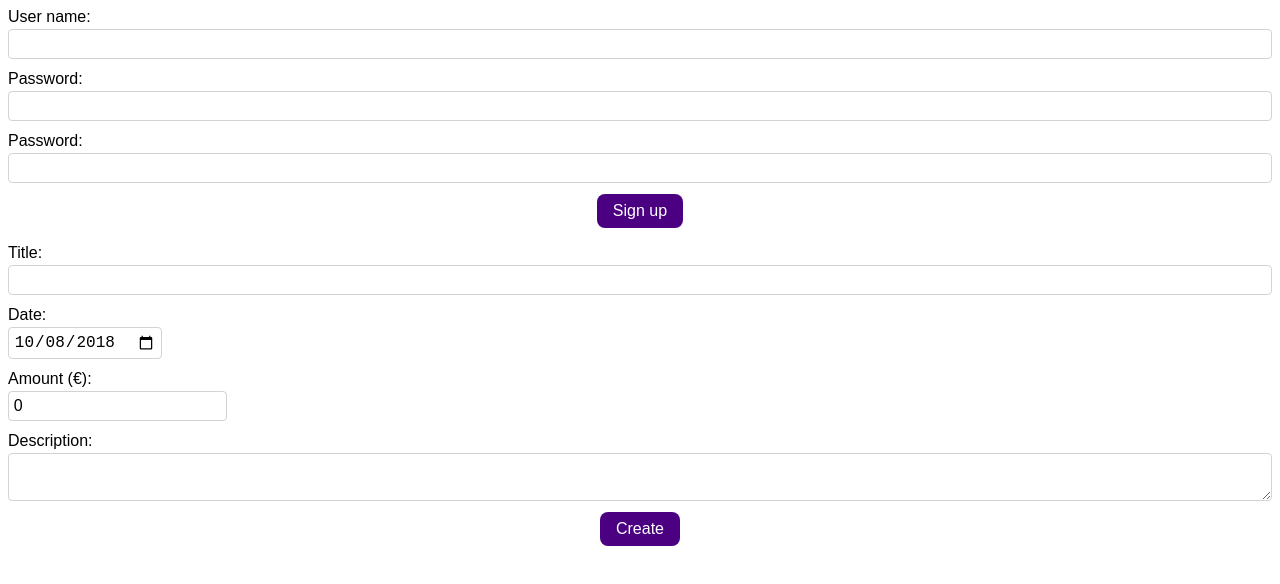
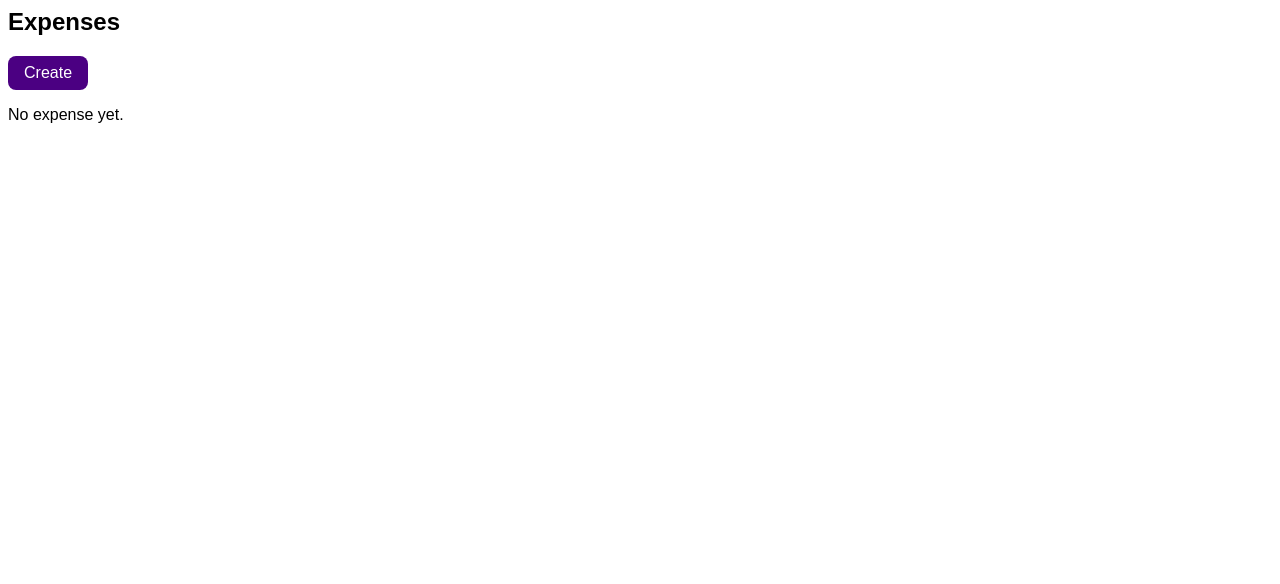
Before and after one commit to scastiel/livre-react-exemples, a React (Vite) app in the folder 04-form-routing-auth/: page / in a window 1280 px wide. Shown: the top 584 px of the page. Built offline with nearby package versions, Linux system fonts and the light colour scheme.

Commit message:
Amélioration exemple formulaire

```diff
--- a/04-form-routing-auth/public/style.css
+++ b/04-form-routing-auth/public/style.css
@@ -8,14 +8,24 @@ form {
   flex-direction: column;
 }
 
-form button {
+button {
   padding: 0.5em 1em;
+  margin-right: 0.5em;
   align-self: center;
   font-size: 1em;
+  border-style: none;
+  border-radius: 0.5em;
+  background-color: whitesmoke;
+}
+
+button.primary {
   background-color: indigo;
   color: white;
-  border-style: none;
-  border-radius: 0.5em;
+}
+
+li button {
+  font-size: small;
+  margin-right: 1em;
 }
 
 form label {
--- a/04-form-routing-auth/src/components/App.js
+++ b/04-form-routing-auth/src/components/App.js
@@ -1,36 +1,91 @@
-import React, { Component } from 'react'
+import React, { Component, Fragment } from 'react'
 import ExpenseForm from './ExpenseForm'
-import SignUpForm from './SignUpForm'
 
 class App extends Component {
   state = {
     expenses: [],
-    nextExpenseId: 0
+    nextExpenseId: 0,
+    isCreatingExpense: false,
+    currentlyEditedExpense: null
   }
-  createExpense = (expense, callback) => {
+  showCreationForm = () => {
+    this.setState({ isCreatingExpense: true })
+  }
+  createExpense = expenseInfos => {
     this.setState({
       expenses: [
-        { id: this.state.nextExpenseId, ...expense },
+        { id: this.state.nextExpenseId, ...expenseInfos },
         ...this.state.expenses
       ],
-      nextExpenseId: this.state.nextExpenseId + 1
+      nextExpenseId: this.state.nextExpenseId + 1,
+      isCreatingExpense: false
     })
-    callback()
+  }
+  showEditionForm = expense => {
+    this.setState({ currentlyEditedExpense: expense })
+  }
+  updateExpense = expenseInfos => {
+    const { expenses } = this.state
+    const expenseIndex = expenses.findIndex(e => e.id === expenseInfos.id)
+    const expensesBefore = expenses.slice(0, expenseIndex)
+    const expensesAfter = expenses.slice(expenseIndex + 1)
+    this.setState({
+      expenses: [...expensesBefore, expenseInfos, ...expensesAfter],
+      currentlyEditedExpense: null
+    })
+  }
+  onCreateExpenseCancel = () => {
+    this.setState({ isCreatingExpense: false })
+  }
+  onUpdateExpenseCancel = () => {
+    this.setState({ currentlyEditedExpense: null })
   }
   render() {
+    if (this.state.isCreatingExpense) {
       return (
-      <div>
-        <SignUpForm />
-        <ExpenseForm onSubmit={this.createExpense} />
+        <Fragment>
+          <h2>Create a new expense</h2>
+          <ExpenseForm
+            onSubmit={this.createExpense}
+            onCancel={this.onCreateExpenseCancel}
+          />
+        </Fragment>
+      )
+    }
+    if (this.state.currentlyEditedExpense) {
+      return (
+        <Fragment>
+          <h2>Edit expense</h2>
+          <ExpenseForm
+            expense={this.state.currentlyEditedExpense}
+            onSubmit={this.updateExpense}
+            onCancel={this.onUpdateExpenseCancel}
+          />
+        </Fragment>
+      )
+    }
+    return (
+      <Fragment>
+        <h2>Expenses</h2>
+        <button className="primary" onClick={this.showCreationForm}>
+          Create
+        </button>
+        {this.state.expenses.length > 0 ? (
           <ul>
             {this.state.expenses.map(expense => (
               <li key={expense.id}>
+                <button onClick={() => this.showEditionForm(expense)}>
+                  Edit
+                </button>
                 {expense.title}: {expense.amount} € spent on{' '}
                 {new Date(expense.date).toDateString()}
               </li>
             ))}
           </ul>
-      </div>
+        ) : (
+          <p>No expense yet.</p>
+        )}
+      </Fragment>
     )
   }
 }
--- a/04-form-routing-auth/src/components/ExpenseForm.js
+++ b/04-form-routing-auth/src/components/ExpenseForm.js
@@ -1,10 +1,8 @@
-import React from 'react'
-import { Formik } from 'formik'
+import React, { Component } from 'react'
+import { Formik, Field, ErrorMessage } from 'formik'
 
-const ExpenseForm = ({ onSubmit }) => {
-  return (
-    <Formik
-      initialValues={{
+class ExpenseForm extends Component {
+  defaultValues = {
     title: '',
     date: new Date()
       .toISOString()
@@ -12,8 +10,8 @@ const ExpenseForm = ({ onSubmit }) => {
       .shift(),
     amount: 0,
     notes: ''
-      }}
-      validate={values => {
+  }
+  validate = values => {
     const errors = {}
     if (!values.title) {
       errors.title = 'Please enter a title.'
@@ -25,78 +23,56 @@ const ExpenseForm = ({ onSubmit }) => {
       errors.amount = 'Please enter a non-zero amount.'
     }
     return errors
-      }}
-      onSubmit={(expense, { setSubmitting, resetForm }) => {
-        onSubmit(expense, () => {
-          resetForm()
-          setSubmitting(false)
-        })
-      }}
+  }
+  onSubmit = expense => {
+    this.props.onSubmit(expense)
+  }
+  onCancel = () => {
+    this.props.onCancel()
+  }
+  renderError(name) {
+    return <ErrorMessage name={name} component="span" className="error" />
+  }
+  render() {
+    return (
+      <Formik
+        initialValues={this.props.expense || this.defaultValues}
+        validate={this.validate}
+        onSubmit={this.onSubmit}
       >
-      {({
-        values,
-        errors,
-        touched,
-        handleChange,
-        handleBlur,
-        handleSubmit,
-        isSubmitting
-      }) => (
+        {({ handleSubmit, isSubmitting }) => (
           <form className="expense-form" onSubmit={handleSubmit}>
             <label>
               Title:
-            <input
-              type="text"
-              name="title"
-              onChange={handleChange}
-              onBlur={handleBlur}
-              value={values.title}
-            />
-            {errors.title &&
-              touched.title && <span className="error">{errors.title}</span>}
+              <Field type="text" name="title" />
+              {this.renderError('title')}
             </label>
             <label>
               Date:
-            <input
-              type="date"
-              name="date"
-              onChange={handleChange}
-              onBlur={handleBlur}
-              value={values.date}
-            />
-            {errors.date &&
-              touched.date && <span className="error">{errors.date}</span>}
+              <Field type="date" name="date" />
+              {this.renderError('date')}
             </label>
             <label>
               Amount (€):
-            <input
-              type="number"
-              name="amount"
-              onChange={handleChange}
-              onBlur={handleBlur}
-              value={values.amount}
-            />
-            {errors.amount &&
-              touched.amount && <span className="error">{errors.amount}</span>}
+              <Field type="number" name="amount" />
+              {this.renderError('amount')}
             </label>
             <label>
-            Description:
-            <textarea
-              name="notes"
-              onChange={handleChange}
-              onBlur={handleBlur}
-              value={values.notes}
-            />
-            {errors.notes &&
-              touched.notes && <span className="error">{errors.notes}</span>}
+              Notes:
+              <Field component="textarea" name="notes" />
+              {this.renderError('notes')}
             </label>
-          <button type="submit" disabled={isSubmitting}>
-            {isSubmitting ? 'Creating…' : 'Create'}
+            <footer>
+              <button onClick={this.onCancel}>Cancel</button>
+              <button className="primary" type="submit">
+                {this.props.expense ? 'Update' : 'Create'}
               </button>
+            </footer>
           </form>
         )}
       </Formik>
     )
   }
+}
 
 export default ExpenseForm
```
Lines whose indentation alone changed are shown as unchanged.
